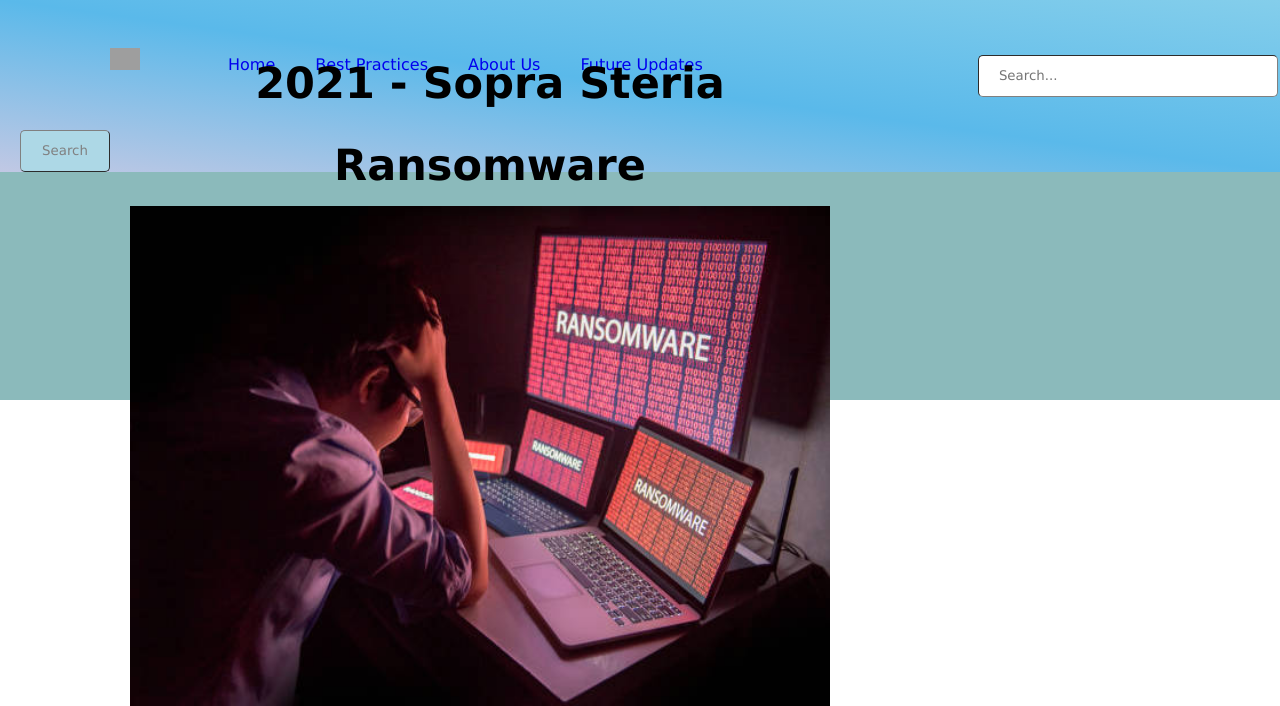
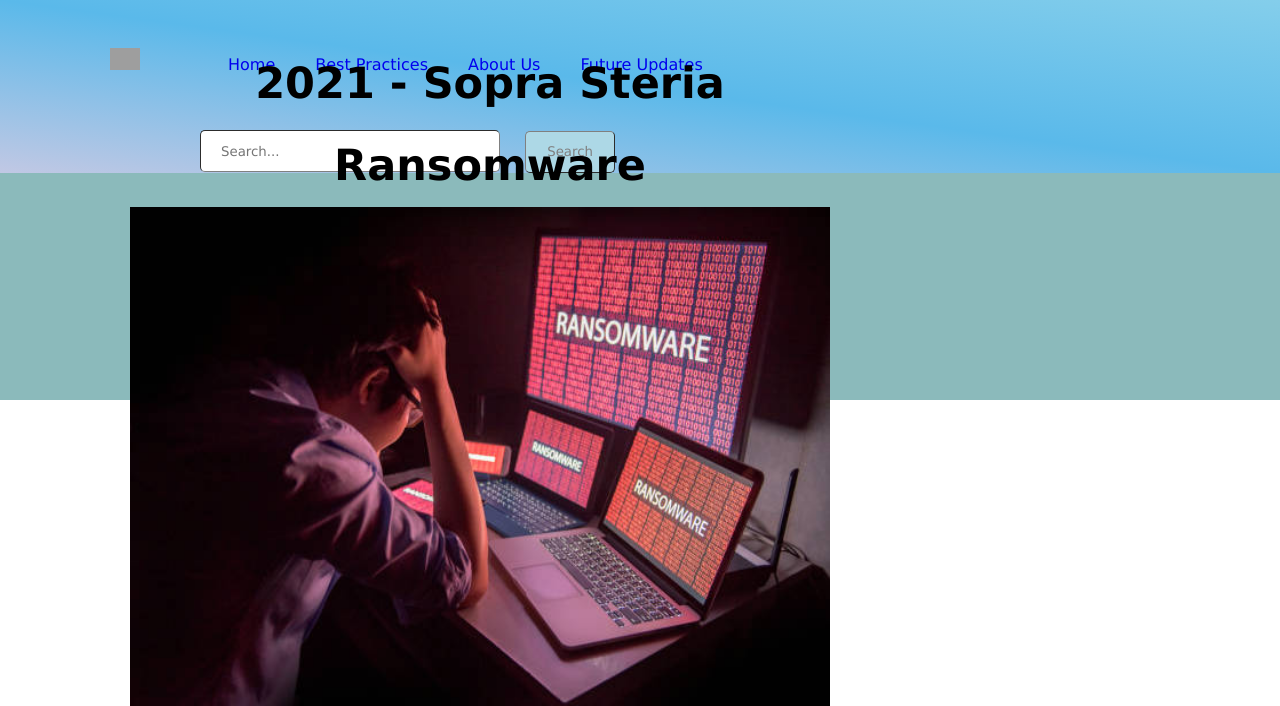
Before and after one commit to crescent0001/JL-Ted-SMEs-blog, a Django app: page /article/4 in a window 1280 px wide. Shown: the top 706 px of the page. Run offline with Django 3.2, Linux system fonts and the light colour scheme; data comes from the database, SQL or seed files in the repository; style sheets or scripts are compiled from the project's sources; grey boxes are pictures that could not be loaded.

Commit message:
repaired search bar
search bar is now functional, but positioning is still not right

```diff
--- a/Demo Project/JannetLee/templates/base.html
+++ b/Demo Project/JannetLee/templates/base.html
@@ -32,6 +32,7 @@
         border-color: gray;
         border-width: 1px;
         border-radius: 5px;
+        display: inline-flex;
       }
       .global_search_button {
         background-color: lightblue;
@@ -66,7 +67,7 @@
           <li><a href="about.html">About Us</a></li>
           <li><a href="futureupdates.html">Future Updates</a></li>
         </ul>
-
+          <form class="" method="POST" action="{% url 'searchresults' %}">
             {% csrf_token %}
             <input
               class="global_search"
--- a/Demo Project/JannetLee/urls.py
+++ b/Demo Project/JannetLee/urls.py
@@ -7,7 +7,7 @@
 urlpatterns = [
 
     path('', IndexView.as_view(), name="home"),
-    # path('searchresults', views.searchresults, name='searchresults'),
+    path('searchresults', views.searchresults, name='searchresults'),
     path('about.html', views.AboutPageView.as_view(), name='About Us'),
     path('bestpractices.html', views.HomeView.as_view(), name='Best Practices'),
     path('futureupdates.html', views.FutureUpdates.as_view(), name='Future Updates'),
```
